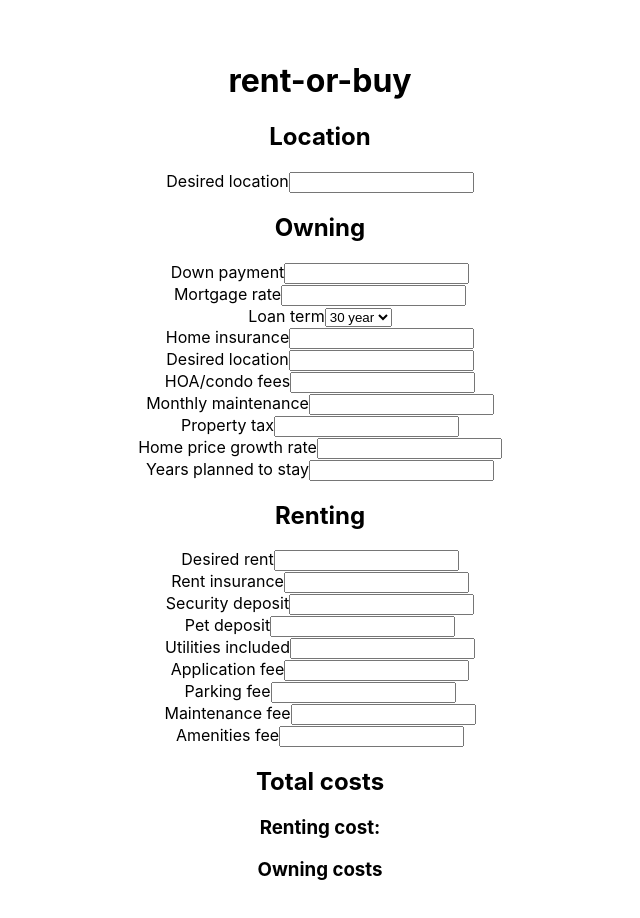
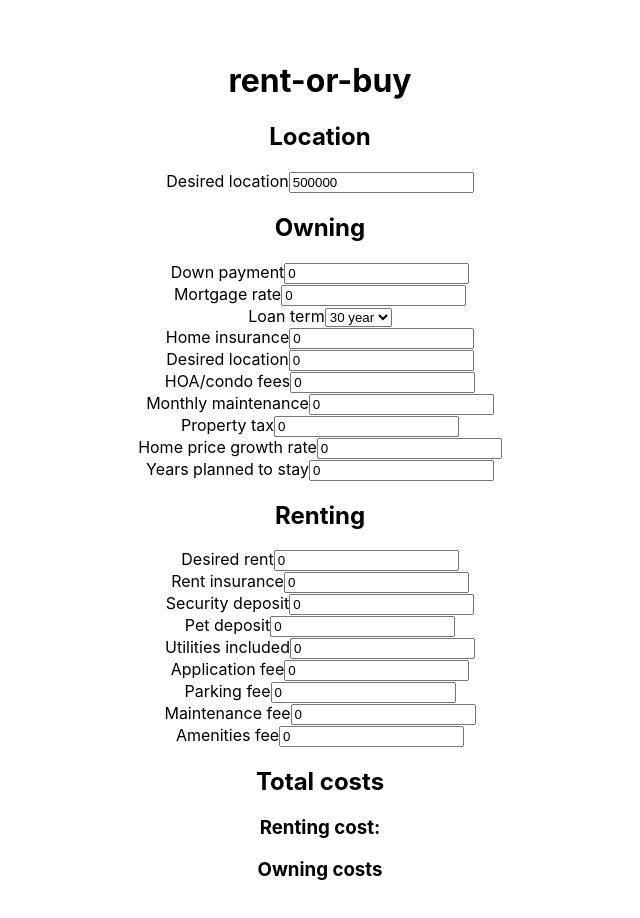
Before and after one commit to nickyggoodman/rentorbuy, a React (Vite) app in the folder rentorbuy/: page / in a window 1280 px wide. Shown: the top 918 px of the page, without its empty margins (320-960 px from the left). Built offline with nearby package versions, Linux system fonts and the light colour scheme.

Commit message:
add default values

```diff
--- a/rentorbuy/src/App.jsx
+++ b/rentorbuy/src/App.jsx
@@ -1,6 +1,13 @@
 import './App.css'
+import { useState } from 'react'
 
 function App() {
+
+  const [inputValues, setInputValues] = useState(
+    {
+      homePrice: 500000
+    }
+  )
 
   return (
     <>
@@ -9,17 +16,17 @@ function App() {
       <h2>Location</h2>
       <div>
         <label htmlFor="desiredLocation">Desired location</label>
-        <input type="text" name="desiredLocation" id="desiredLocation"/>
+        <input defaultValue={inputValues.homePrice} type="number"  name="desiredLocation" id="desiredLocation"/>
       </div>
       <h2>Owning</h2>
       <div>
         <label htmlFor="downPayment">Down payment</label>
-        <input type="text" name="downPayment" id="downPayment" />
+        <input type="number" defaultValue="0" name="downPayment" id="downPayment" />
       </div>
 
       <div>
         <label htmlFor="mortgageRate">Mortgage rate</label>
-        <input type="text" name="mortgageRate" id="mortgageRate" />
+        <input type="number" defaultValue="0" name="mortgageRate" id="mortgageRate" />
       </div>
 
       <div>
@@ -32,84 +39,84 @@ function App() {
 
       <div>
         <label htmlFor="homeInsurance">Home insurance</label>
-        <input type="text" name="homeInsurance" id="homeInsurance" />
+        <input type="number" defaultValue="0" name="homeInsurance" id="homeInsurance" />
       </div>
 
       <div>
         <label htmlFor="closingCosts">Desired location</label>
-        <input type="text" name="closingCosts" id="closingCosts" />
+        <input type="number" defaultValue="0" name="closingCosts" id="closingCosts" />
       </div>
 
       <div>
         <label htmlFor="HOA/condo fees">HOA/condo fees</label>
-        <input type="text" name="HOA/condo fees" id="HOA/condo fees" />
+        <input type="number" defaultValue="0" name="HOA/condo fees" id="HOA/condo fees" />
       </div>
 
       <div>
         <label htmlFor="monthlyMaintenance">Monthly maintenance</label>
-        <input type="text" name="monthlyMaintenance" id="monthlyMaintenance" />
+        <input type="number" defaultValue="0" name="monthlyMaintenance" id="monthlyMaintenance" />
       </div>
 
       <div>
         <label htmlFor="propertyTax">Property tax</label>
-        <input type="text" name="propertyTax" id="propertyTax"/>
+        <input type="number" defaultValue="0" name="propertyTax" id="propertyTax"/>
       </div>
 
       <div>
         <label htmlFor="homePriceGrowth">Home price growth rate</label>
-        <input type="text" name="homePriceGrowth" id="homePriceGrowth"/>
+        <input type="number" defaultValue="0" name="homePriceGrowth" id="homePriceGrowth"/>
       </div>
 
       <div>
         <label htmlFor="stayDuration">Years planned to stay</label>
-        <input type="text" name="stayDuration" id="stayDuration"/>
+        <input type="number" defaultValue="0" name="stayDuration" id="stayDuration"/>
       </div>
 
       <h2>Renting</h2>
 
       <div>
         <label htmlFor="desiredRent">Desired rent</label>
-        <input type="text" name="desiredRent" id="desiredRent"/>
+        <input type="number" defaultValue="0" name="desiredRent" id="desiredRent"/>
       </div>
 
       <div>
         <label htmlFor="renterInsurance">Rent insurance</label>
-        <input type="text" name="renterInsurance" id="renterInsurance"/>
+        <input type="number" defaultValue="0" name="renterInsurance" id="renterInsurance"/>
       </div>
 
       <div>
         <label htmlFor="securityDeposit">Security deposit</label>
-        <input type="text" name="securityDeposit" id="securityDeposit"/>
+        <input type="number" defaultValue="0" name="securityDeposit" id="securityDeposit"/>
       </div>
 
       <div>
         <label htmlFor="petDeposit">Pet deposit</label>
-        <input type="text" name="petDeposit" id="petDeposit"/>
+        <input type="number" defaultValue="0" name="petDeposit" id="petDeposit"/>
       </div>
 
       <div>
         <label htmlFor="utilIncluded">Utilities included</label>
-        <input type="text" name="utilIncluded" id="utilIncluded"/>
+        <input type="number" defaultValue="0" name="utilIncluded" id="utilIncluded"/>
       </div>
 
       <div>
         <label htmlFor="appFee">Application fee</label>
-        <input type="text" name="appFee" id="appFee"/>
+        <input type="number" defaultValue="0" name="appFee" id="appFee"/>
       </div>
 
       <div>
         <label htmlFor="parkingFee">Parking fee</label>
-        <input type="text" name="parkingFee" id="parkingFee"/>
+        <input type="number" defaultValue="0" name="parkingFee" id="parkingFee"/>
       </div>
 
       <div>
         <label htmlFor="maintenanceFee">Maintenance fee</label>
-        <input type="text" name="maintenanceFee" id="maintenanceFee"/>
+        <input type="number" defaultValue="0" name="maintenanceFee" id="maintenanceFee"/>
       </div>
 
       <div>
         <label htmlFor="amenitiesFee">Amenities fee</label>
-        <input type="text" name="amenitiesFee" id="amenitiesFee"/>
+        <input type="number" defaultValue="0" name="amenitiesFee" id="amenitiesFee"/>
       </div>
 
       <h2>Total costs</h2>
```
